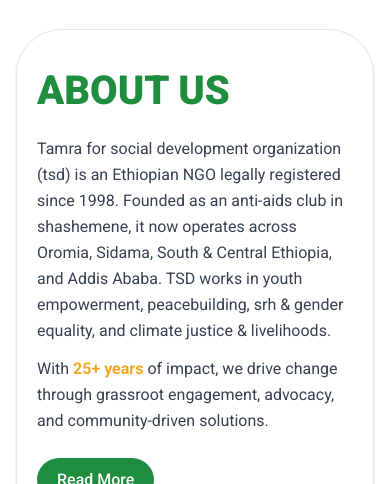
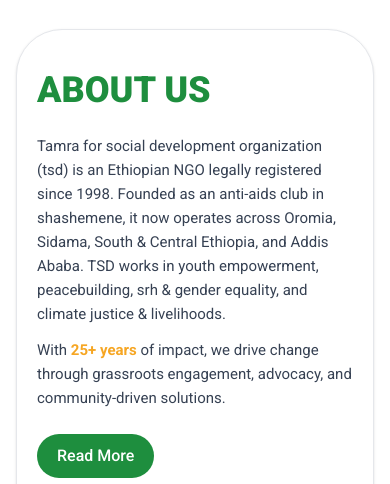
Before and after one commit to nasifay/Deshet, a Next.js app in the folder ngo-site/: page / in a window 390 px wide. Shown: the part 826-1310 px from the top of the page. Built offline with nearby package versions, Linux system fonts and the light colour scheme.

Commit message:
Refactor: Adjust About section typography and image sizing
Co-authored-by: blih.marketing2023 <blih.marketing2023@gmail.com>

```diff
--- a/ngo-site/components/sections/About.tsx
+++ b/ngo-site/components/sections/About.tsx
@@ -10,27 +10,31 @@ export default function AboutSection() {
           <div className="mx-auto w-full max-w-[1400px] grid lg:grid-cols-[minmax(0,632px)_minmax(0,649px)] items-center gap-10 lg:gap-[119px]">
             {/* Left content */}
             <div className="w-full lg:w-[632px] space-y-6 lg:space-y-[63px]">
-              <div>
-                <p className="text-[40px] sm:text-[56px] lg:text-[72px] font-black text-primary uppercase leading-[1.05] tracking-[0]">About Us</p>
-              </div>
-              <div className="text-gray-700 leading-relaxed text-base md:text-[18px]">
+              {/* Exact Figma heading: Roboto Black, 72px, LH 82px, uppercase */}
+              <h2 className="text-primary font-black uppercase text-[36px] leading-[40px] sm:text-[48px] sm:leading-[54px] md:text-[60px] md:leading-[68px] lg:text-[72px] lg:leading-[82px] tracking-[0]">
+                About Us
+              </h2>
+
+              {/* Exact Figma body: Roboto Regular 18px, LH 28px (scales down on mobile) */}
+              <div className="text-gray-700 text-[15px] leading-[24px] sm:text-[16px] sm:leading-[26px] md:text-[17px] md:leading-[27px] lg:text-[18px] lg:leading-[28px]">
                 <p>
                   Tamra for social development organization (tsd) is an Ethiopian NGO legally registered since 1998. Founded as
                   an anti-aids club in shashemene, it now operates across Oromia, Sidama, South & Central Ethiopia, and Addis
                   Ababa. TSD works in youth empowerment, peacebuilding, srh & gender equality, and climate justice & livelihoods.
                 </p>
                 <p className="mt-3">
-                  With <span className="text-accent font-semibold">25+ years</span> of impact, we drive change through grassroot engagement, advocacy, and community-driven solutions.
+                  With <span className="text-accent font-semibold">25+ years</span> of impact, we drive change through grassroots engagement, advocacy, and community-driven solutions.
                 </p>
               </div>
+
               <div>
                 <Button intent="primary" rounded="full" size="lg">Read More</Button>
               </div>
             </div>
 
-            {/* Right image */}
+            {/* Right image (exact Figma size: 649x538, r=46px) */}
             <div className="w-full lg:w-[649px]">
-              <div className="relative w-full h-[280px] sm:h-[360px] md:h-[440px] lg:h-[538px] rounded-[46px] overflow-hidden">
+              <div className="relative w-full h-[260px] sm:h-[340px] md:h-[440px] lg:h-[538px] rounded-[46px] overflow-hidden">
                 <Image src="/images/about.jpg" alt="About us" fill className="object-cover" />
               </div>
             </div>
```
